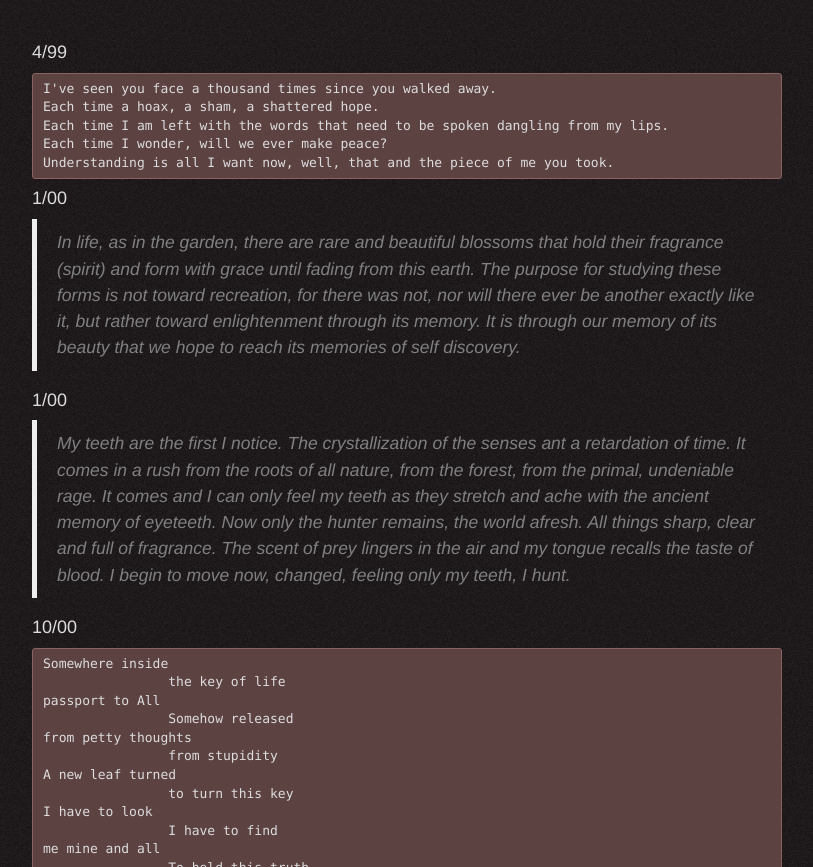
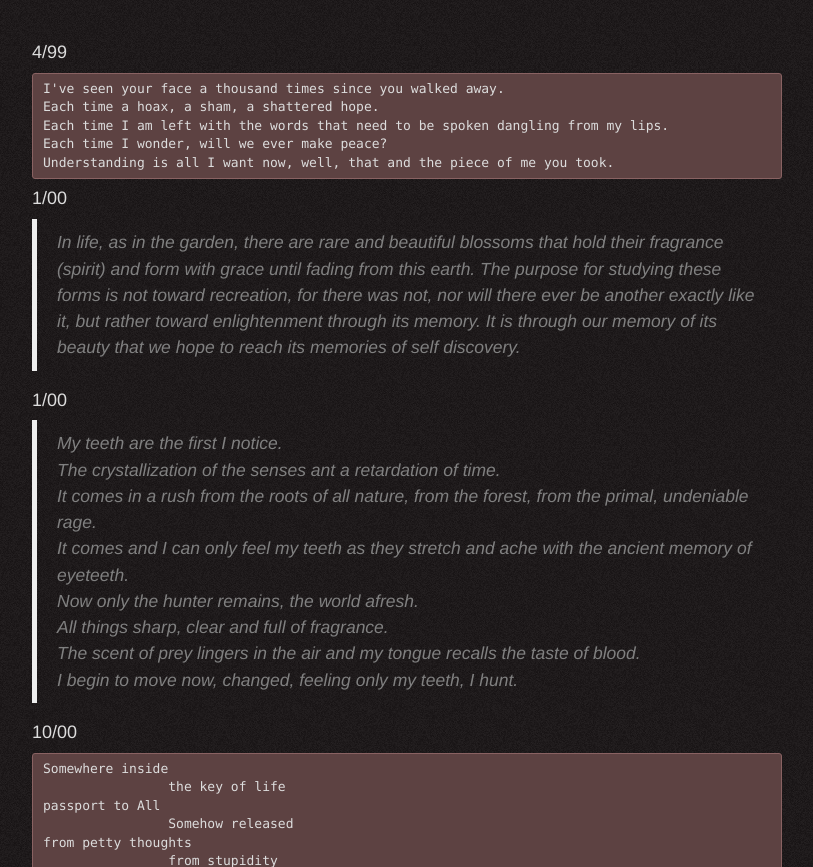
Before and after one commit to Debrant/debrant.github.io, a Jekyll site: the page built from _posts/1998-08-31-shorts.md, in a window 1280 px wide and 1400 px high. Shown: the part 533-1400 px from the top of the window, without its empty margins (233-1046 px from the left). Built offline with Jekyll 4.4.1, drawn with Linux system fonts in a browser that asks for light colours; nearby versions of some CDN libraries; comment, search, counter and statistics services are not loaded.

Commit message:
fixed some outdated gems

````diff
--- a/Gemfile
+++ b/Gemfile
@@ -1,5 +1,5 @@
 source "https://rubygems.org"
 
-gem "jekyll", "~> 3.8.5"
 gem "jekyll-sitemap"
 gem "jekyll-paginate"
+gem "kramdown", ">= 2.3.0"
--- a/_posts/1998-08-31-shorts.md
+++ b/_posts/1998-08-31-shorts.md
@@ -13,7 +13,7 @@
 #### 4/99
 
 ```
-I've seen you face a thousand times since you walked away.
+I've seen your face a thousand times since you walked away.
 Each time a hoax, a sham, a shattered hope.
 Each time I am left with the words that need to be spoken dangling from my lips.
 Each time I wonder, will we ever make peace?
@@ -24,13 +24,13 @@
 > In life, as in the garden, there are rare and beautiful blossoms that hold their fragrance (spirit) and form with grace until fading from this earth. The purpose for studying these forms is not toward recreation, for there was not, nor will there ever be another exactly like it, but rather toward enlightenment through its memory. It is through our memory of its beauty that we hope to reach its memories of self discovery.
 
 #### 1/00
-> My teeth are the first I notice.
-The crystallization of the senses ant a retardation of time.
-It comes in a rush from the roots of all nature, from the forest, from the primal, undeniable rage.
-It comes and I can only feel my teeth as they stretch and ache with the ancient memory of eyeteeth.
-Now only the hunter remains, the world afresh.
-All things sharp, clear and full of fragrance.
-The scent of prey lingers in the air and my tongue recalls the taste of blood.
+> My teeth are the first I notice. <br>
+The crystallization of the senses ant a retardation of time. <br>
+It comes in a rush from the roots of all nature, from the forest, from the primal, undeniable rage. <br>
+It comes and I can only feel my teeth as they stretch and ache with the ancient memory of eyeteeth. <br>
+Now only the hunter remains, the world afresh. <br>
+All things sharp, clear and full of fragrance. <br>
+The scent of prey lingers in the air and my tongue recalls the taste of blood. <br>
 I begin to move now, changed, feeling only my teeth, I hunt.
 
 
````
Also changed, not shown: _posts/2015-11-25-markdown-cheatsheet.md (+1 -1 lines), Gemfile.lock.
